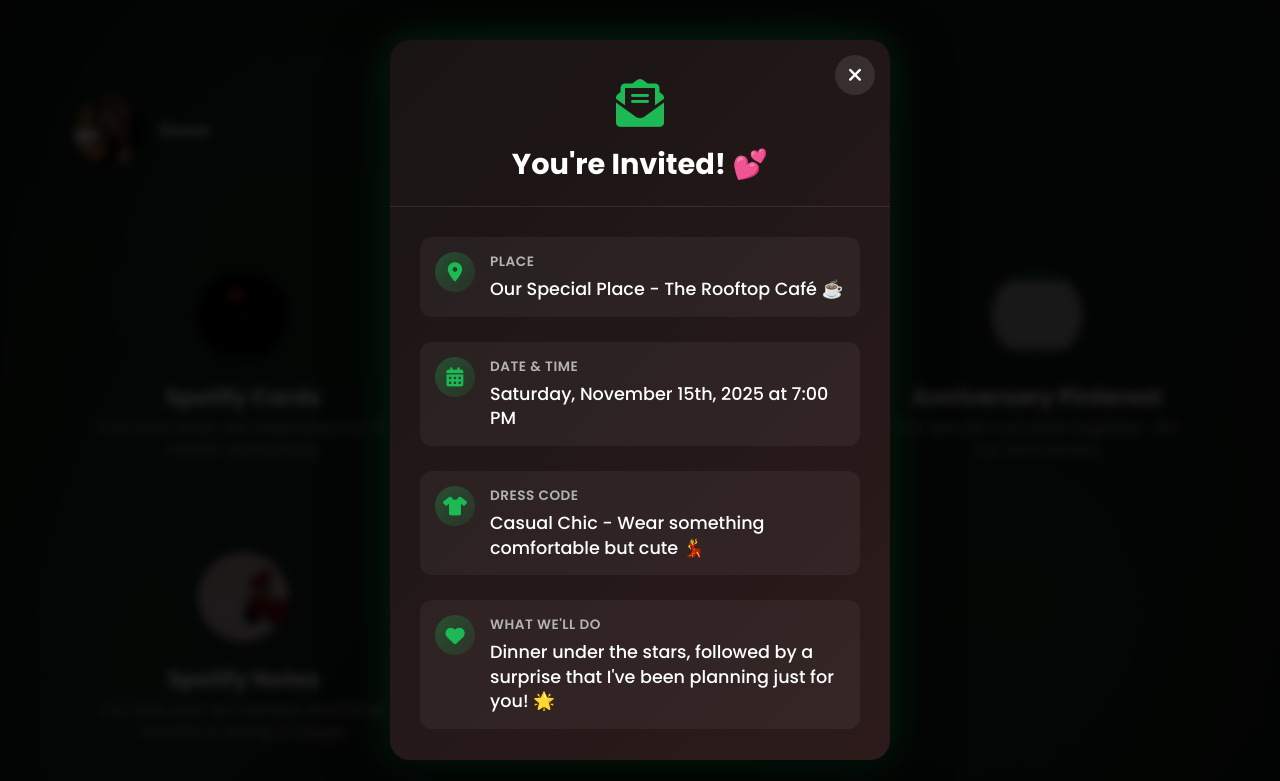
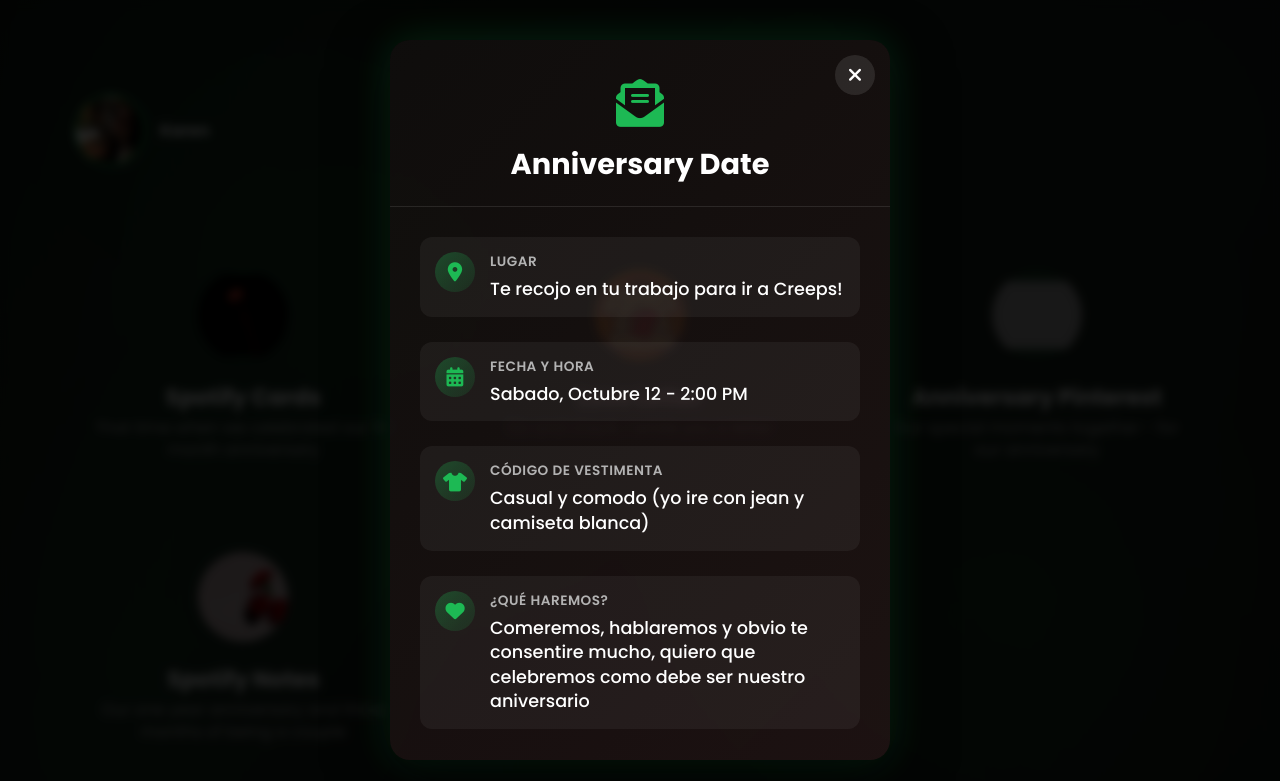
Before and after one commit to CristianLopez3/for-her, a plain HTML site: page index.html in a window 1280 px wide. Both pictures are taken after a click on the element 110 px from the left and 130 px from the top of the page. Shown: the top 781 px of the page. Drawn offline with Linux system fonts and the light colour scheme; grey boxes are pictures that could not be loaded.

```diff
--- a/assets/js/app.js
+++ b/assets/js/app.js
@@ -28,11 +28,11 @@ const cardData = [
 
 // Invitation data
 const invitationData = {
-    place: "Our Special Place - The Rooftop Café ☕",
-    date: "Saturday, November 15th, 2025 at 7:00 PM",
-    dressCode: "Casual Chic - Wear something comfortable but cute 💃",
-    activity: "Dinner under the stars, followed by a surprise that I've been planning just for you! 🌟",
-    whatsappNumber: "1234567890" // Replace with actual WhatsApp number
+    place: "Te recojo en tu trabajo para ir a Creeps!",
+    date: "Sabado, Octubre 12 - 2:00 PM",
+    dressCode: "Casual y comodo (yo ire con jean y camiseta blanca)",
+    activity: "Comeremos, hablaremos y obvio te consentire mucho, quiero que celebremos como debe ser nuestro aniversario",
+    whatsappNumber: "3133751604" // Replace with actual WhatsApp number
 };
 
 // Function to render cards dynamically
--- a/index.html
+++ b/index.html
@@ -48,7 +48,7 @@
 
         <div class="modal-header">
           <i class="fas fa-envelope-open-text modal-icon"></i>
-          <h2 class="modal-title">You're Invited! 💕</h2>
+          <h2 class="modal-title">Anniversary Date</h2>
         </div>
 
         <div class="modal-body">
@@ -57,7 +57,7 @@
               <i class="fas fa-map-marker-alt"></i>
             </div>
             <div class="detail-content">
-              <h3 class="detail-label">Place</h3>
+              <h3 class="detail-label">Lugar</h3>
               <p class="detail-value" id="invitationPlace"></p>
             </div>
           </div>
@@ -67,7 +67,7 @@
               <i class="fas fa-calendar-alt"></i>
             </div>
             <div class="detail-content">
-              <h3 class="detail-label">Date & Time</h3>
+              <h3 class="detail-label">Fecha y Hora</h3>
               <p class="detail-value" id="invitationDate"></p>
             </div>
           </div>
@@ -77,7 +77,7 @@
               <i class="fas fa-tshirt"></i>
             </div>
             <div class="detail-content">
-              <h3 class="detail-label">Dress Code</h3>
+              <h3 class="detail-label">Código de Vestimenta</h3>
               <p class="detail-value" id="invitationDressCode"></p>
             </div>
           </div>
@@ -87,7 +87,7 @@
               <i class="fas fa-heart"></i>
             </div>
             <div class="detail-content">
-              <h3 class="detail-label">What We'll Do</h3>
+              <h3 class="detail-label">¿Qué Haremos?</h3>
               <p class="detail-value" id="invitationActivity"></p>
             </div>
           </div>
--- a/style.css
+++ b/style.css
@@ -24,6 +24,7 @@ body {
   gap: 15px;
   margin-bottom: 40px;
   padding: 10px;
+  position: relative;
   /* background: linear-gradient(
     135deg,
     rgba(25, 20, 20, 0.6) 0%,
@@ -47,6 +48,24 @@ body {
   position: relative;
   cursor: pointer;
   transition: transform 0.2s ease, box-shadow 0.2s ease;
+  animation: borderPulse 1.2s infinite;
+  box-shadow: 0 0 0 0 #1db954;
+  }
+
+  @keyframes borderPulse {
+    0% {
+      box-shadow: 0 0 0 0 #1db954, 0 0 0 0 #1db954;
+      border: 1px solid #1db954;
+    }
+    50% {
+      box-shadow: 0 0 1px 1px #1db954, 0 0 2px 1px #1db954;
+      border: 1px solid #1ed760;
+    }
+    100% {
+      box-shadow: 0 0 0 0 #1db954, 0 0 0 0 #1db954;
+      border: 1px solid #1db954;
+    }
+  }
 }
 
 .profile-icon:hover {
@@ -54,9 +73,10 @@ body {
   box-shadow: 0 0 20px rgba(29, 185, 84, 0.4);
 }
 
-/* Red notification dot */
+/* Red notification dot
 .notification-dot {
   position: absolute;
+  z-index: 1000;
   top: 2px;
   right: 2px;
   width: 12px;
@@ -65,7 +85,7 @@ body {
   border-radius: 50%;
   border: 2px solid #191414;
   animation: pulse 2s infinite;
-}
+} */
 
 @keyframes pulse {
   0%, 100% {
@@ -363,7 +383,8 @@ body {
 
 .modal-card {
   position: relative;
-  background: linear-gradient(135deg, #191414 0%, #2d1b1b 100%);
+  /* background: linear-gradient(135deg, #191414 0%, #2d1b1b 100%); */
+  background: linear-gradient(135deg, rgba(25, 20, 20, 0.539) 0%, rgba(45, 27, 27, 0.613) 100%);
   border-radius: 20px;
   max-width: 500px;
   width: 100%;
```
Also changed, not shown: 1 other file.
